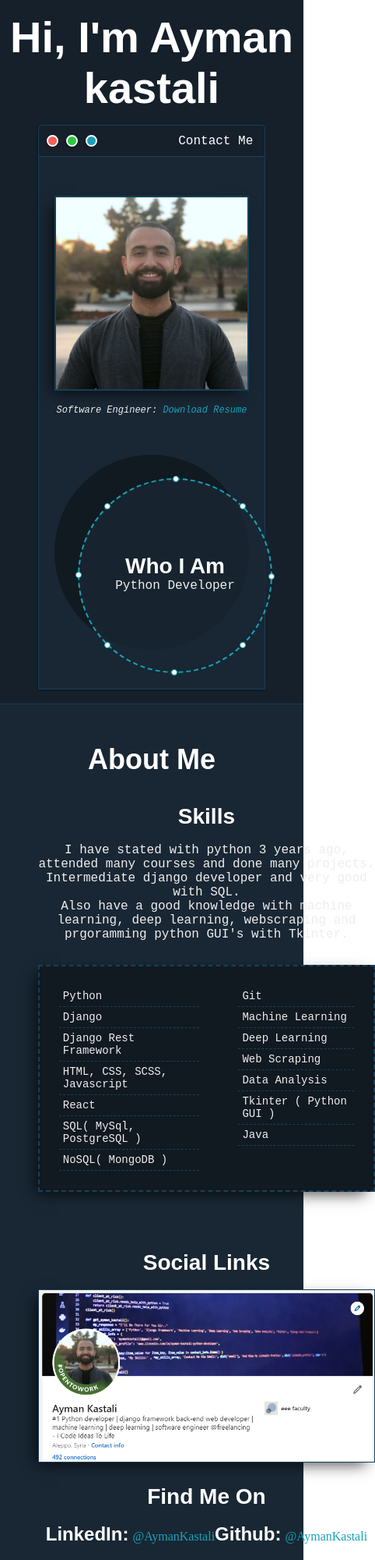
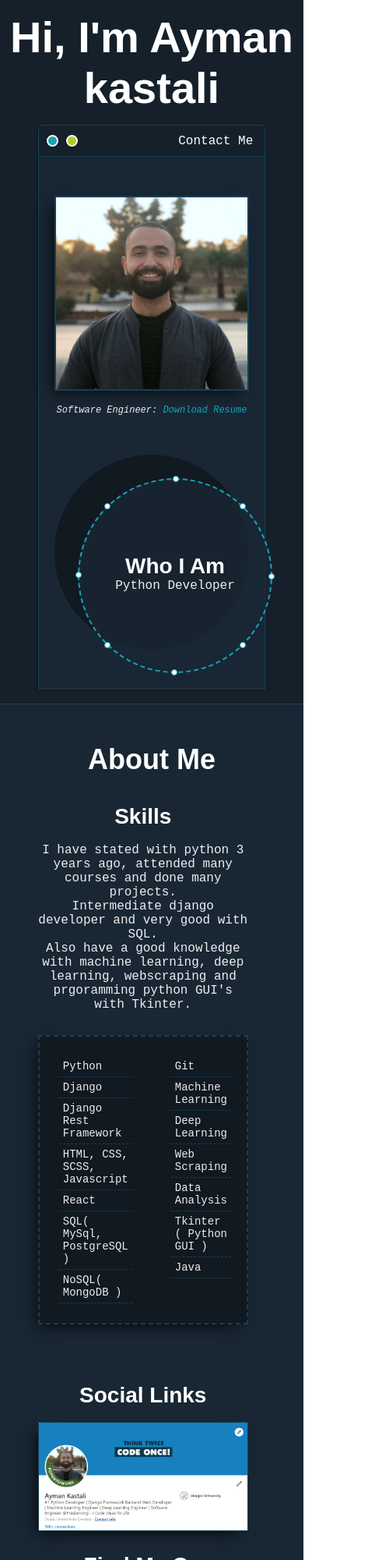
Before and after one commit to AymanKastali/AymanKastali.github.io, a plain HTML site: page index.html in a window 390 px wide. Shown: the top 2000 px of the page at 78% size, 482 px wide, since content can reach past the window. Drawn offline with nearby package versions, Linux system fonts and the light colour scheme.

Commit message:
newly commited

```diff
--- a/dark.css
+++ b/dark.css
@@ -145,6 +145,15 @@ h6 {
 }
 
 #dot-1 {
+    background-color: #17a2b8;
+}
+
+#dot-2 {
+    background-color: #b2ca2a;
+}
+
+
+/* #dot-1 {
     background-color: #fc6058;
 }
 
@@ -154,7 +163,7 @@ h6 {
 
 #dot-3 {
     background-color: #17a2b8;
-}
+} */
 
 .browser-dot {
     background-color: black;
@@ -604,9 +613,32 @@ footer {
     .about-me {
         grid-template-columns: 1fr;
         grid-template-areas: 'l-col' 'social-links';
+        width: auto;
     }
-    .s1 .main-container .project-info {
+    .about-me .l-col {
+        max-width: 270px;
+    }
+    .about-me .social-links {
+        max-width: 270px;
+    }
+    .about-me .social-links #social-img {
+        width: 270px;
+    }
+    .about-me .social-links .social-info {
+        width: 270px;
+        font-size: 10px;
+    }
+    .about-me .social-links .social-info h4 {
+        font-size: 12px;
+    }
+    /* .s1 .main-container .project-info {
         grid-template-columns: 1fr;
         grid-template-areas: 'left-col' 'right-col';
+    } */
+    .s2 .projects {
+        min-height: 500px;
+    }
+    .s2 .projects .project-info .post {
+        min-height: 500px;
     }
 }
--- a/index.html
+++ b/index.html
@@ -76,8 +76,8 @@
                         </div>
                         <div class="browser-dot" id="dot-2">
                         </div>
-                        <div class="browser-dot" id="dot-3">
-                        </div>
+                        <!-- <div class="browser-dot" id="dot-3">
+                        </div> -->
                     </div>
                     <ul id="navigation">
                         <li>
@@ -159,9 +159,9 @@
                             Social Links
                         </h3>
                         <br>
-                        <img id="social-img" src="screen.png" alt="">
+                        <img id="social-img" src="linkedin-cover.png">
                         <br>
-                        <div style="padding: 10px;">
+                        <div class="social-info" style="padding: 10px;">
                             <div>
                                 <h3>Find Me On </h3>
                             </div>
@@ -279,11 +279,11 @@
     </section>
 
     <section class="s2">
-        <div class="main-container">
+        <div class="main-container projects">
             <h2 style="text-align:center; padding-bottom: 25px;">
                 My Projects
             </h2>
-            <div class="" style="margin: 0 auto; max-width: 1030px;">
+            <div class="project-info" style="margin: 0 auto; max-width: 1030px;">
                 <div class="post" style="position: relative;">
                     <img class="post-thumbnail" src="image.jpg" alt="">
                     <div class="post-preview" style="margin-top: 10px;">
```
Also changed, not shown: linkedin-cover.png (added), screen.png (deleted), 1 other file.
